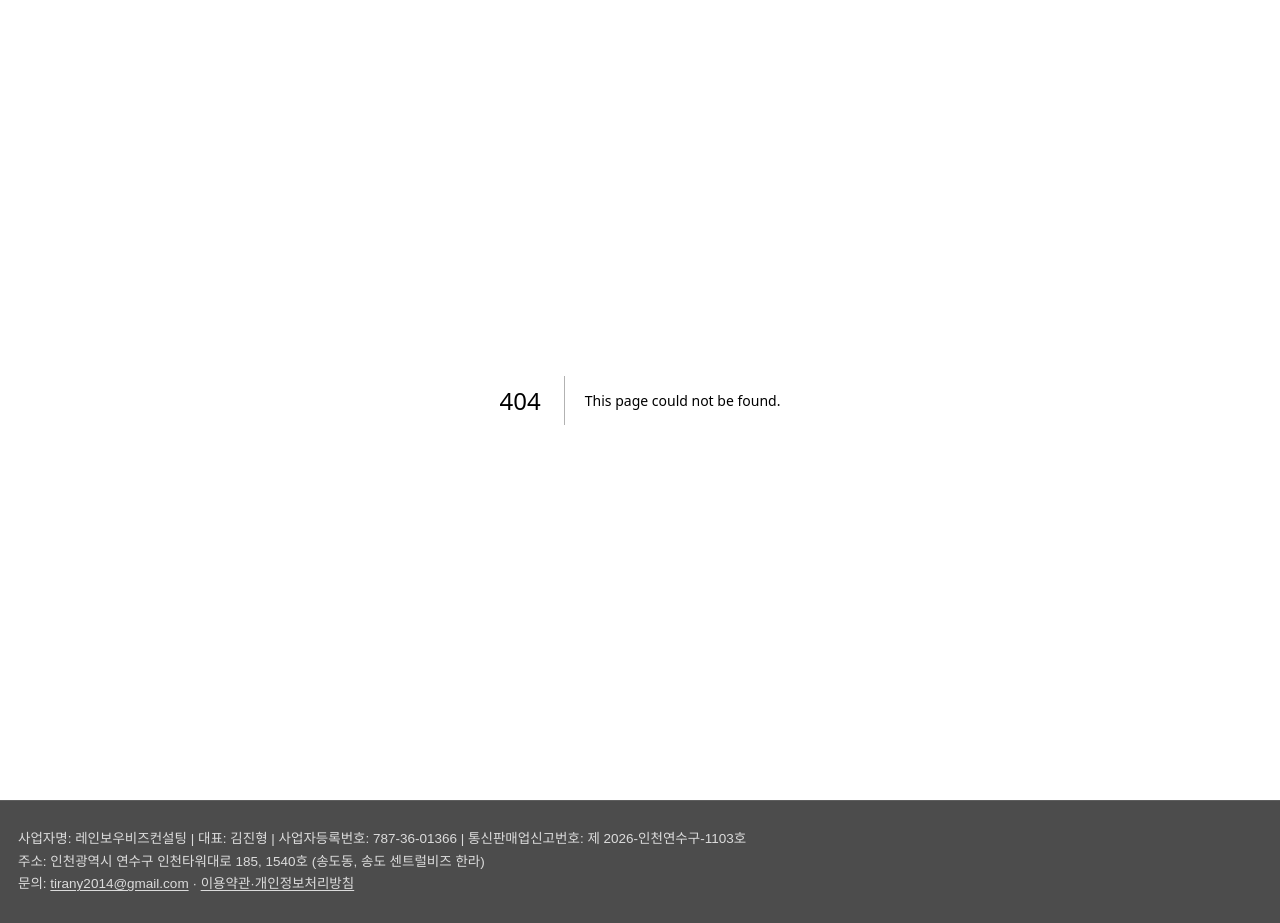
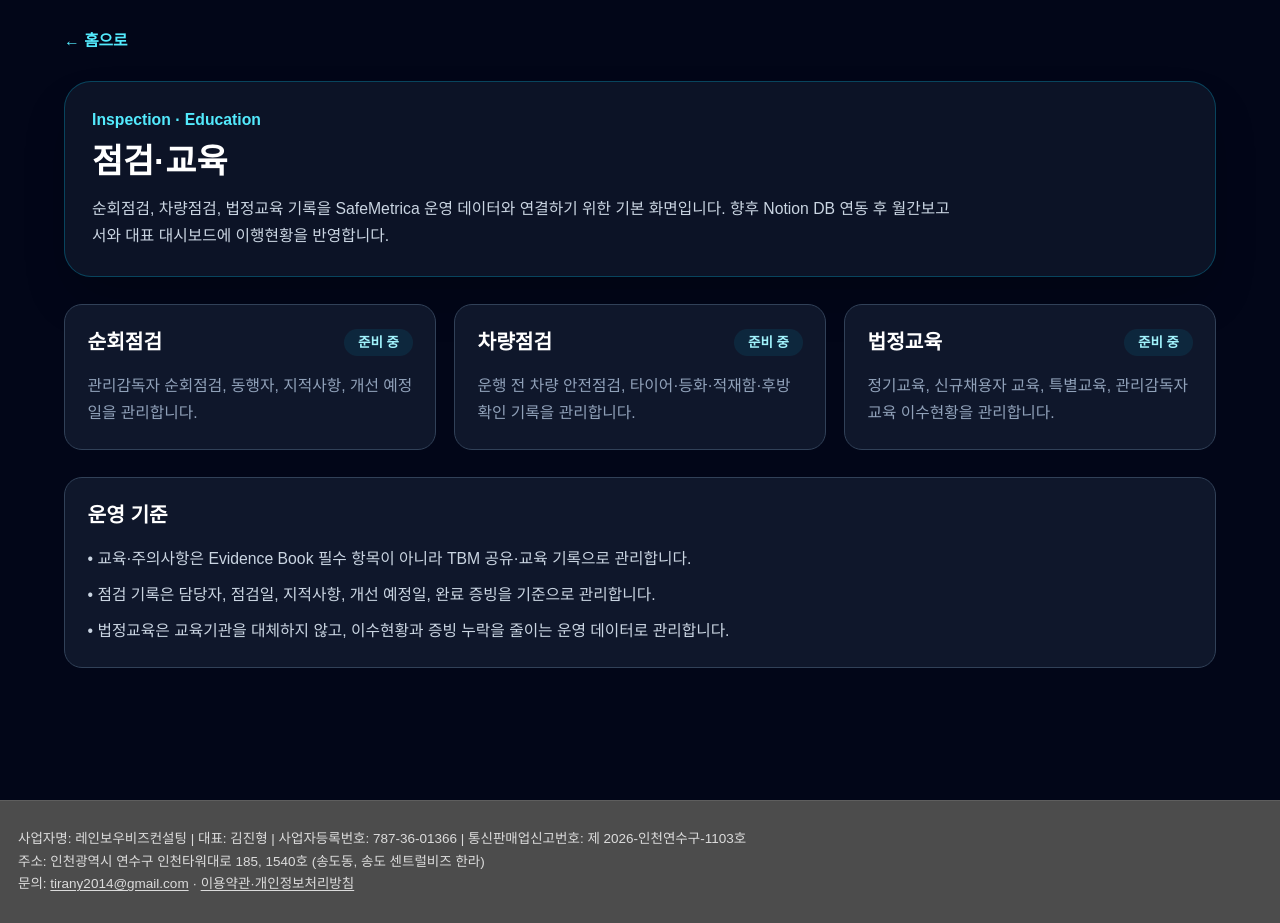
Before and after one commit to safemetrica/safe-metrica, a Next.js app: page /inspection-education in a window 1280 px wide. Before the commit this address had no page. Built offline with nearby package versions, Linux system fonts and the light colour scheme.

Commit message:
Fix/tenant access demo landing v1 (#141)
* fix: add tenant token access and public landing

* fix: enforce tenant token cookie and hide tenant codes

* fix: hide tenant list on login page

* fix: align home menu into 9-card structure

```diff
--- a/src/app/home/page.tsx
+++ b/src/app/home/page.tsx
@@ -10,8 +10,10 @@ const menus = [
   { href: "/field", icon: "👷", label: "현장 비서", sub: "관리감독자 전용", color: "from-teal-600 to-teal-700 hover:from-teal-500 hover:to-teal-600", border: "border-teal-500" },
   { href: "/monthly-report", icon: "📑", label: "월간보고서", sub: "월별 안전운영 요약", color: "from-sky-600 to-blue-700 hover:from-sky-500 hover:to-blue-600", border: "border-sky-500" },
   { href: "/dashboard", icon: "📊", label: "대표 대시보드", sub: "통계 & 리스크 요약", color: "from-purple-600 to-purple-700 hover:from-purple-500 hover:to-purple-600", border: "border-purple-500" },
+  { href: "/risk", icon: "⚠️", label: "위험성평가표", sub: "상시 위험요인·개선대책", color: "from-red-600 to-red-700 hover:from-red-500 hover:to-red-600", border: "border-red-500" },
   { href: "/ptw", icon: "🧾", label: "고위험작업허가서", sub: "PTW 승인 현황", color: "from-orange-600 to-orange-700 hover:from-orange-500 hover:to-orange-600", border: "border-orange-500" },
-  { href: "/kosha", icon: "🏅", label: "KOSHA 인정심사", sub: "11개 Gate 이행률 자동 산출", color: "from-yellow-700 to-yellow-800 hover:from-yellow-600 hover:to-yellow-700" },
+  { href: "/inspection-education", icon: "✅", label: "점검·교육", sub: "순회·차량·교육기록", color: "from-cyan-600 to-cyan-700 hover:from-cyan-500 hover:to-cyan-600", border: "border-cyan-500" },
+  { href: "/kosha", icon: "🏅", label: "KOSHA 인정심사", sub: "11개 Gate 이행률", color: "from-amber-600 to-amber-700 hover:from-amber-500 hover:to-amber-600", border: "border-amber-500" },
 ];
 async function getWeather() {
   try {
--- /dev/null
+++ b/src/app/inspection-education/page.tsx
@@ -0,0 +1,63 @@
+import Link from "next/link";
+
+const modules = [
+  {
+    title: "순회점검",
+    desc: "관리감독자 순회점검, 동행자, 지적사항, 개선 예정일을 관리합니다.",
+    status: "준비 중",
+  },
+  {
+    title: "차량점검",
+    desc: "운행 전 차량 안전점검, 타이어·등화·적재함·후방 확인 기록을 관리합니다.",
+    status: "준비 중",
+  },
+  {
+    title: "법정교육",
+    desc: "정기교육, 신규채용자 교육, 특별교육, 관리감독자 교육 이수현황을 관리합니다.",
+    status: "준비 중",
+  },
+];
+
+export default function InspectionEducationPage() {
+  return (
+    <main className="min-h-screen bg-slate-950 px-5 py-6 text-white">
+      <div className="mx-auto max-w-5xl">
+        <Link href="/home" className="text-sm font-semibold text-cyan-300 hover:text-cyan-200">
+          ← 홈으로
+        </Link>
+
+        <section className="mt-6 rounded-3xl border border-cyan-500/30 bg-slate-900/80 p-6 shadow-2xl">
+          <p className="text-sm font-bold text-cyan-300">Inspection · Education</p>
+          <h1 className="mt-2 text-3xl font-black">점검·교육</h1>
+          <p className="mt-3 max-w-3xl text-sm leading-6 text-slate-300">
+            순회점검, 차량점검, 법정교육 기록을 SafeMetrica 운영 데이터와 연결하기 위한 기본 화면입니다.
+            향후 Notion DB 연동 후 월간보고서와 대표 대시보드에 이행현황을 반영합니다.
+          </p>
+        </section>
+
+        <section className="mt-6 grid gap-4 md:grid-cols-3">
+          {modules.map((item) => (
+            <article key={item.title} className="rounded-2xl border border-slate-700 bg-slate-900 p-5">
+              <div className="flex items-center justify-between gap-3">
+                <h2 className="text-lg font-bold">{item.title}</h2>
+                <span className="rounded-full bg-cyan-500/10 px-3 py-1 text-xs font-bold text-cyan-200">
+                  {item.status}
+                </span>
+              </div>
+              <p className="mt-3 text-sm leading-6 text-slate-400">{item.desc}</p>
+            </article>
+          ))}
+        </section>
+
+        <section className="mt-6 rounded-2xl border border-slate-700 bg-slate-900 p-5">
+          <h2 className="text-lg font-bold">운영 기준</h2>
+          <ul className="mt-3 space-y-2 text-sm leading-6 text-slate-300">
+            <li>• 교육·주의사항은 Evidence Book 필수 항목이 아니라 TBM 공유·교육 기록으로 관리합니다.</li>
+            <li>• 점검 기록은 담당자, 점검일, 지적사항, 개선 예정일, 완료 증빙을 기준으로 관리합니다.</li>
+            <li>• 법정교육은 교육기관을 대체하지 않고, 이수현황과 증빙 누락을 줄이는 운영 데이터로 관리합니다.</li>
+          </ul>
+        </section>
+      </div>
+    </main>
+  );
+}
```
